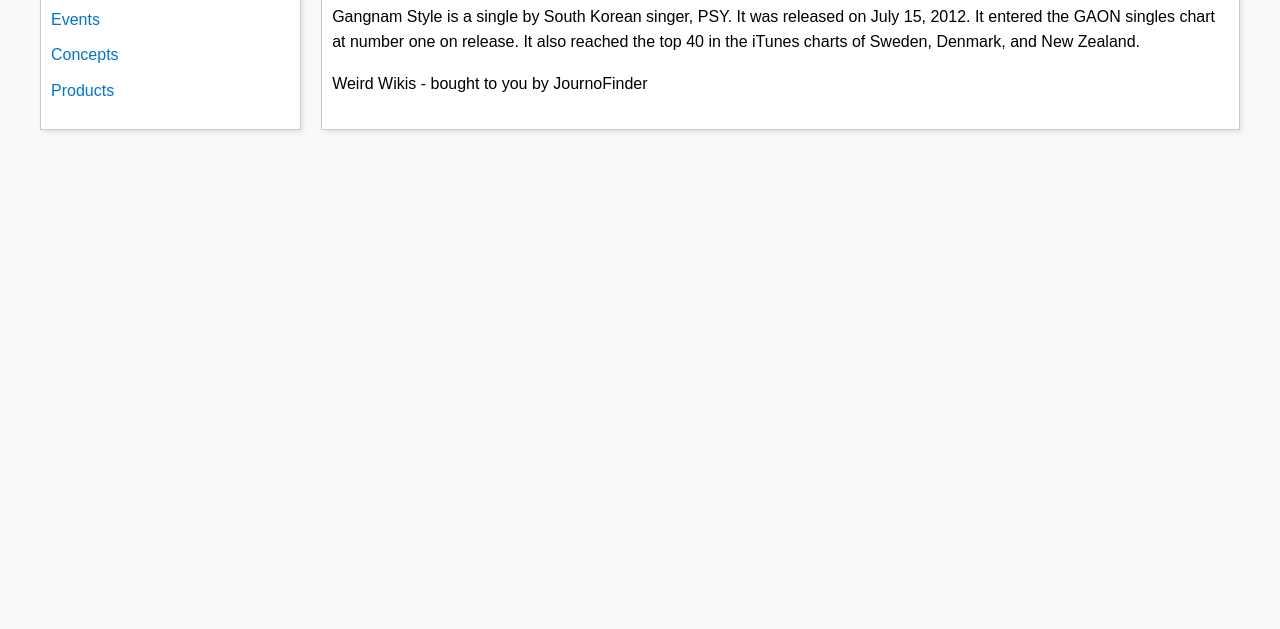
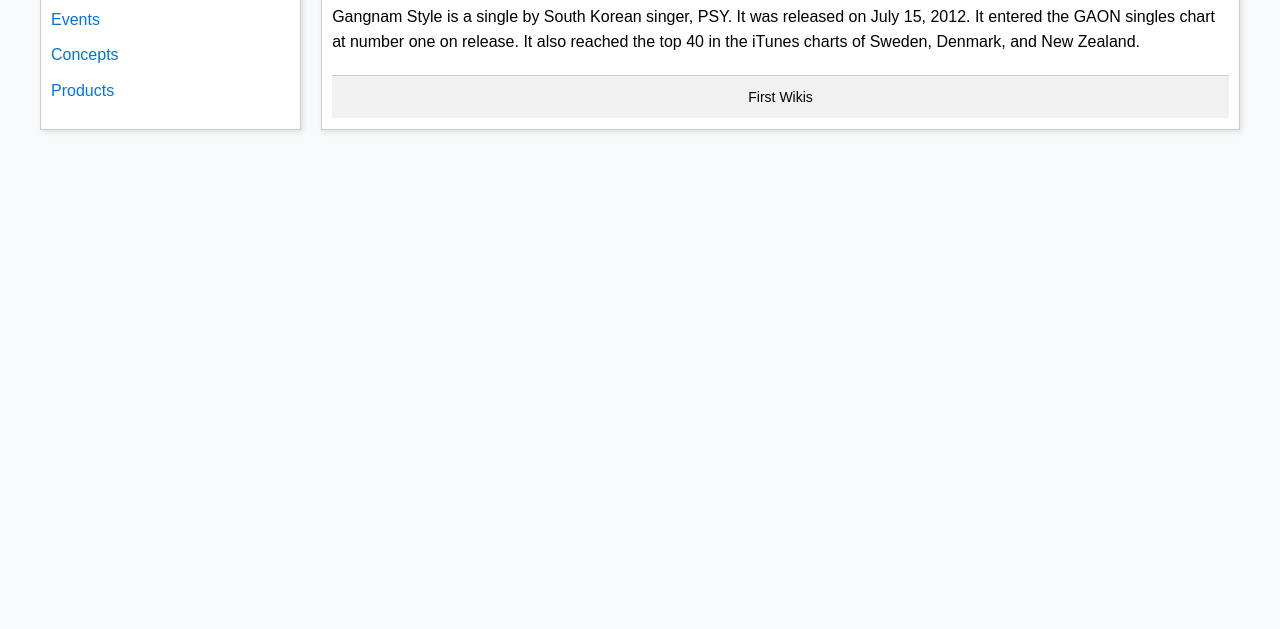
Before and after one commit to OliBaise/WeirdWikis, a plain HTML site: page gangnamstyle.html in a window 1280 px wide. Shown: the part 171-800 px from the top of the page. Drawn offline with Linux system fonts and the light colour scheme; a script that the page names is missing.

Commit message:
Update gangnamstyle.html

```diff
--- a/gangnamstyle.html
+++ b/gangnamstyle.html
@@ -24,7 +24,8 @@
         <main>
             <h2>Gangnam Style</h2>
 Gangnam Style is a single by South Korean singer, PSY. It was released on July 15, 2012. It entered the GAON singles chart at number one on release. It also reached the top 40 in the iTunes charts of Sweden, Denmark, and New Zealand.
-        <p>Weird Wikis - bought to you by JournoFinder</p>
+       <footer>
+            <p>First Wikis</p>
     </footer>
     <script src="script.js"></script>
 </body>
```
